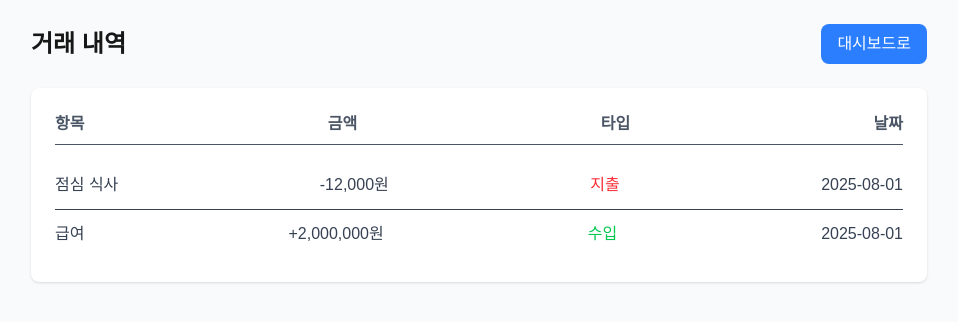
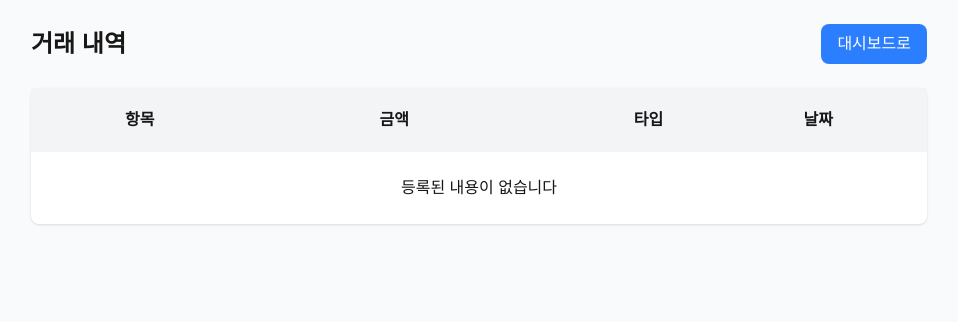
Before and after one commit to paili2/account_book, a Next.js app: page /transactions in a window 1280 px wide. Shown: the top 322 px of the page, without its empty margins (161-1119 px from the left). Built offline with nearby package versions, Linux system fonts and the light colour scheme.

Commit message:
feat: 거래 내역 페이지 UI 개선 및 데이터 로드 로직 수정

```diff
--- a/src/components/TransactionsPage.tsx
+++ b/src/components/TransactionsPage.tsx
@@ -1,9 +1,19 @@
 "use client";
 
 import { useRouter } from "next/navigation";
+import { useEffect, useState } from "react";
 
 const TransactionsPage = () => {
   const router = useRouter();
+  const [transactions, setTransactions] = useState<any[]>([]);
+
+  useEffect(() => {
+    const user = JSON.parse(localStorage.getItem("loggedInUser") || "null");
+    if (!user) return;
+    const key = `transactions_${user.email}`;
+    const transactions = JSON.parse(localStorage.getItem(key) || "[]");
+    setTransactions(transactions);
+  }, []);
 
   return (
     <main className="min-h-screen bg-gray-50 flex flex-col items-center p-6">
@@ -19,27 +29,44 @@ const TransactionsPage = () => {
       </header>
 
       {/* 거래 내역 리스트 */}
-      <section className="w-full max-w-4xl bg-white rounded-lg shadow p-6">
-        <div className="flex justify-between mb-4 font-semibold text-gray-600 border-b pb-2">
-          <span>항목</span>
-          <span>금액</span>
-          <span>타입</span>
-          <span>날짜</span>
+      <section className="w-full max-w-4xl bg-white rounded-lg shadow">
+        {/* 헤더 */}
+        <div className="grid grid-cols-[1fr_2fr_1fr_1fr] font-semibold bg-gray-100 py-5 px-6">
+          <span className="text-center">항목</span>
+          <span className="text-center">금액</span>
+          <span className="text-center">타입</span>
+          <span className="text-center">날짜</span>
         </div>
 
-        {/* 거래 아이템 (반복될 부분) */}
-        <div className="flex justify-between py-3 border-b last:border-none text-gray-700">
-          <span>점심 식사</span>
-          <span>-12,000원</span>
-          <span className="text-red-500 font-medium">지출</span>
-          <span>2025-08-01</span>
-        </div>
-        <div className="flex justify-between py-3 border-b last:border-none text-gray-700">
-          <span>급여</span>
-          <span>+2,000,000원</span>
-          <span className="text-green-500 font-medium">수입</span>
-          <span>2025-08-01</span>
-        </div>
+        {/* 거래 아이템 */}
+        {transactions.length > 0 ? (
+          transactions.map((v, i) => {
+            const isIncome = v.type === "income";
+            return (
+              <div
+                key={i}
+                className="grid grid-cols-[1fr_2fr_1fr_1fr] border-b border-gray-100 last:border-none py-3 text-gray-700 text-center p-6"
+              >
+                <span>{v.item}</span>
+                <span>
+                  {isIncome
+                    ? `+${Number(v.amount).toLocaleString()}원`
+                    : `-${Number(v.amount).toLocaleString()}원`}
+                </span>
+                <span
+                  className={`font-medium ${
+                    isIncome ? "text-blue-500" : "text-red-500"
+                  }`}
+                >
+                  {isIncome ? "수입" : "지출"}
+                </span>
+                <span>{v.date}</span>
+              </div>
+            );
+          })
+        ) : (
+          <span className="block text-center py-6">등록된 내용이 없습니다</span>
+        )}
       </section>
     </main>
   );
--- a/src/components/dashboard/DashboardPage.tsx
+++ b/src/components/dashboard/DashboardPage.tsx
@@ -20,7 +20,12 @@ const DashboardPage = () => {
   const [isModalOpen, setIsModalOpen] = useState(false);
   const [isChecking, setIsChecking] = useState(true); // ✅ 로딩 상태 추가
 
-  const [form, setForm] = useState({ item: "", amount: "", type: "income" });
+  const [form, setForm] = useState({
+    item: "",
+    amount: "",
+    type: "income",
+    date: "",
+  });
 
   const router = useRouter();
 
@@ -34,7 +39,7 @@ const DashboardPage = () => {
 
   const handleSubmitTransaction = (e: FormEvent<HTMLFormElement>) => {
     const transactions = JSON.parse(localStorage.getItem(key) || "[]");
-    transactions.push(form);
+    transactions.push({ ...form, date: new Date().toLocaleDateString() });
     localStorage.setItem(key, JSON.stringify(transactions));
   };
 
```
